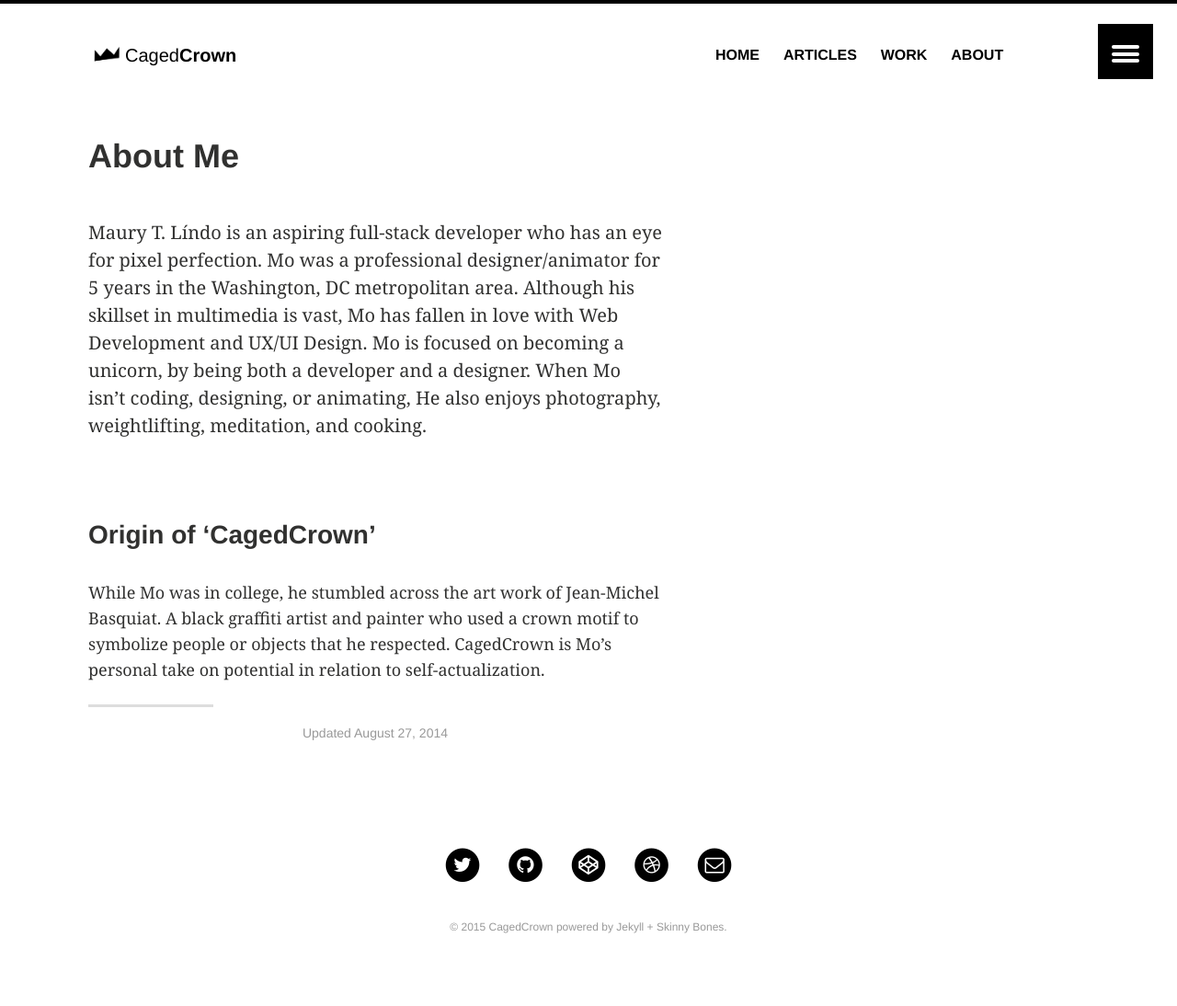
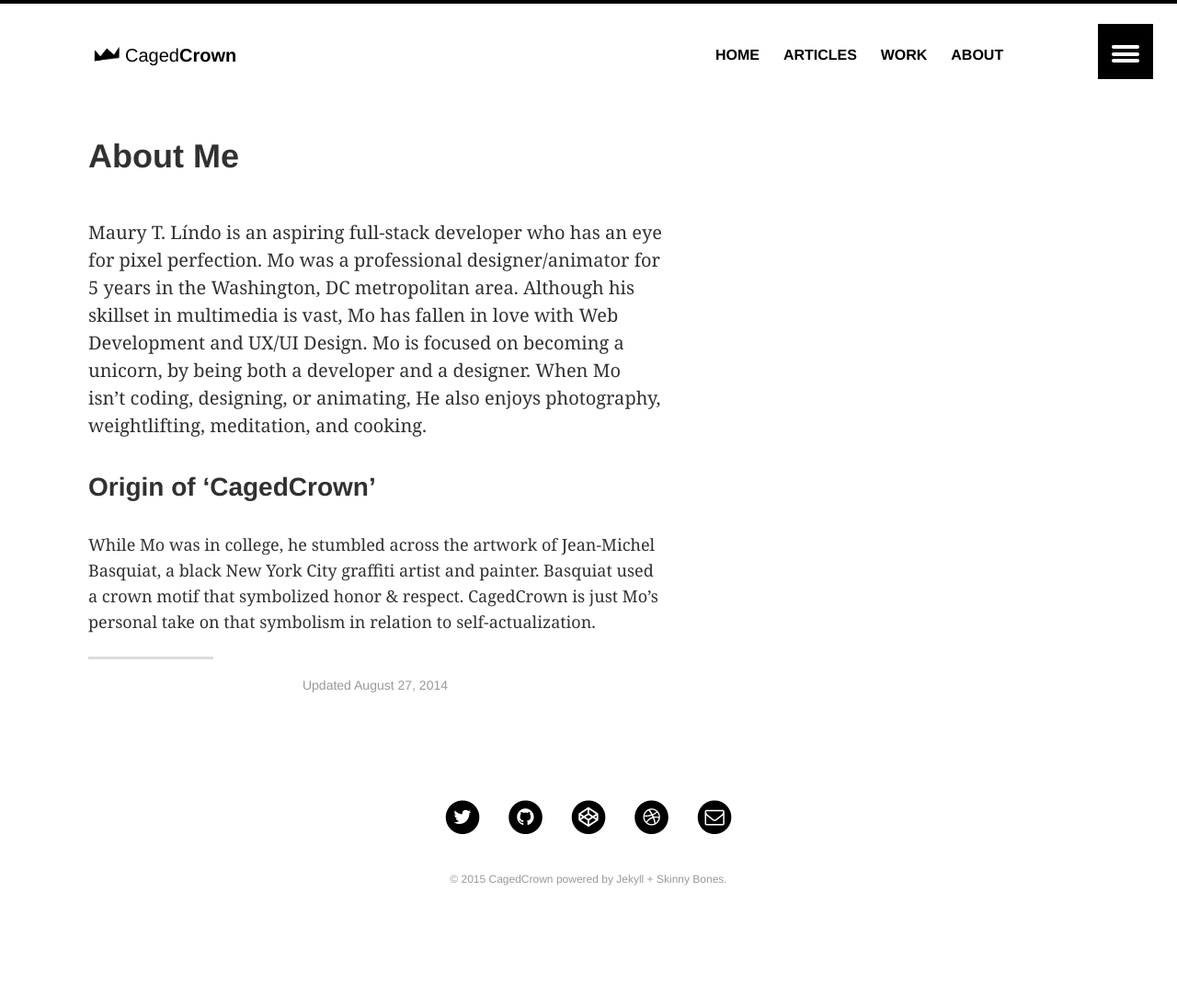
Before and after one commit to cagedcrown/cagedcrown.github.io, a Jekyll site: the page built from about/index.md, in a window 1280 px wide. Shown: the whole page at 92% size. Built offline with Jekyll 4.4.1, drawn with Linux system fonts in a browser that asks for light colours; after the commit the page ends 1042 px from its top, so only the background shows below that.

Commit message:
fixed typos in bio

```diff
--- a/about/index.md
+++ b/about/index.md
@@ -15,8 +15,6 @@ ads: false
 Maury T. Líndo is an aspiring full-stack developer who has an eye for pixel perfection.
 Mo was a professional designer/animator for 5 years in the Washington, DC metropolitan area. Although his skillset in multimedia is vast, Mo has fallen in love with Web Development and UX/UI Design. Mo is focused on becoming a unicorn, by being both a developer and a designer. When Mo isn't coding, designing, or animating, He also enjoys photography, weightlifting, meditation, and cooking.
 
-<br>
-
 ###Origin of 'CagedCrown'
 
-While Mo was in college, he stumbled across the art work of Jean-Michel Basquiat. A black graffiti artist and painter who used a crown motif to symbolize people or objects that he respected. CagedCrown is Mo's personal take on potential in relation to self-actualization.
+While Mo was in college, he stumbled across the artwork of Jean-Michel Basquiat, a black New York City graffiti artist and painter. Basquiat used a crown motif that symbolized honor & respect. CagedCrown is just Mo's personal take on that symbolism in relation to self-actualization.
```
